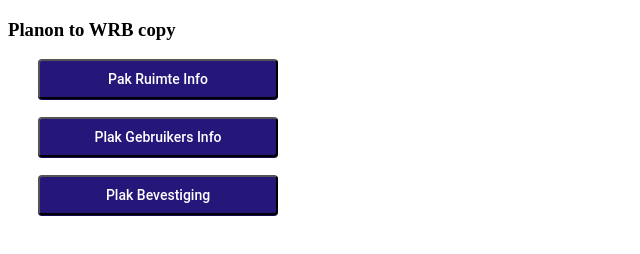
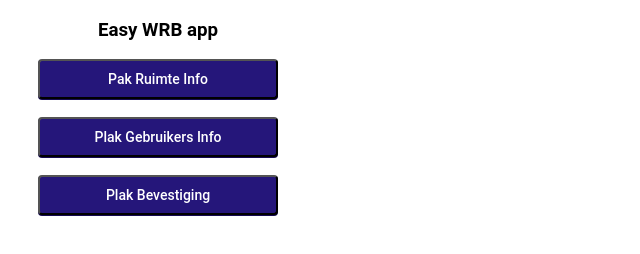
Before and after one commit to waylontje/Planon-to-WRB-filler, a browser extension: page index.html in a window 1280 px wide. Shown: the whole page, without its empty margins (0-640 px from the left). Drawn offline with Linux system fonts and the light colour scheme.

Commit message:
Application layout fixed. Title change + centered

```diff
--- a/StyleSheet.css
+++ b/StyleSheet.css
@@ -1,6 +1,11 @@
 body {
+    height: 100px;
+    width: 300px;
 }
 
+div {
+    display: block;
+}
 
 .button {
     display: block;
@@ -8,7 +13,6 @@ body {
     white-space: nowrap;
     text-align: center;
     margin: 0 auto;
-    min-width: 8px;
     line-height: 36px;
     padding: 0 30px;
     border-radius: 4px;
@@ -58,3 +62,9 @@ body {
     color: #fff;
     width: 80%;
 }
+
+#title {
+    text-align: center;
+    font-family: Roboto,Helvetica Neue,sans-serif;
+
+}
--- a/index.html
+++ b/index.html
@@ -3,19 +3,13 @@
 <head>
     <title>WRB Copy venster</title>
     <meta charset="UTF-8" />
-    <style>
-        html,
-        body {
-            height: 100px;
-            width: 300px;
-        }
-    </style>
+
     <link rel="stylesheet" href="StyleSheet.css">
 </head>
 
 <body>
     <div id="title">
-        <h3>Planon to WRB copy</h3>
+        <h3>Easy WRB app</h3>
     </div>
     <div id="buttons">
         <div>
```
